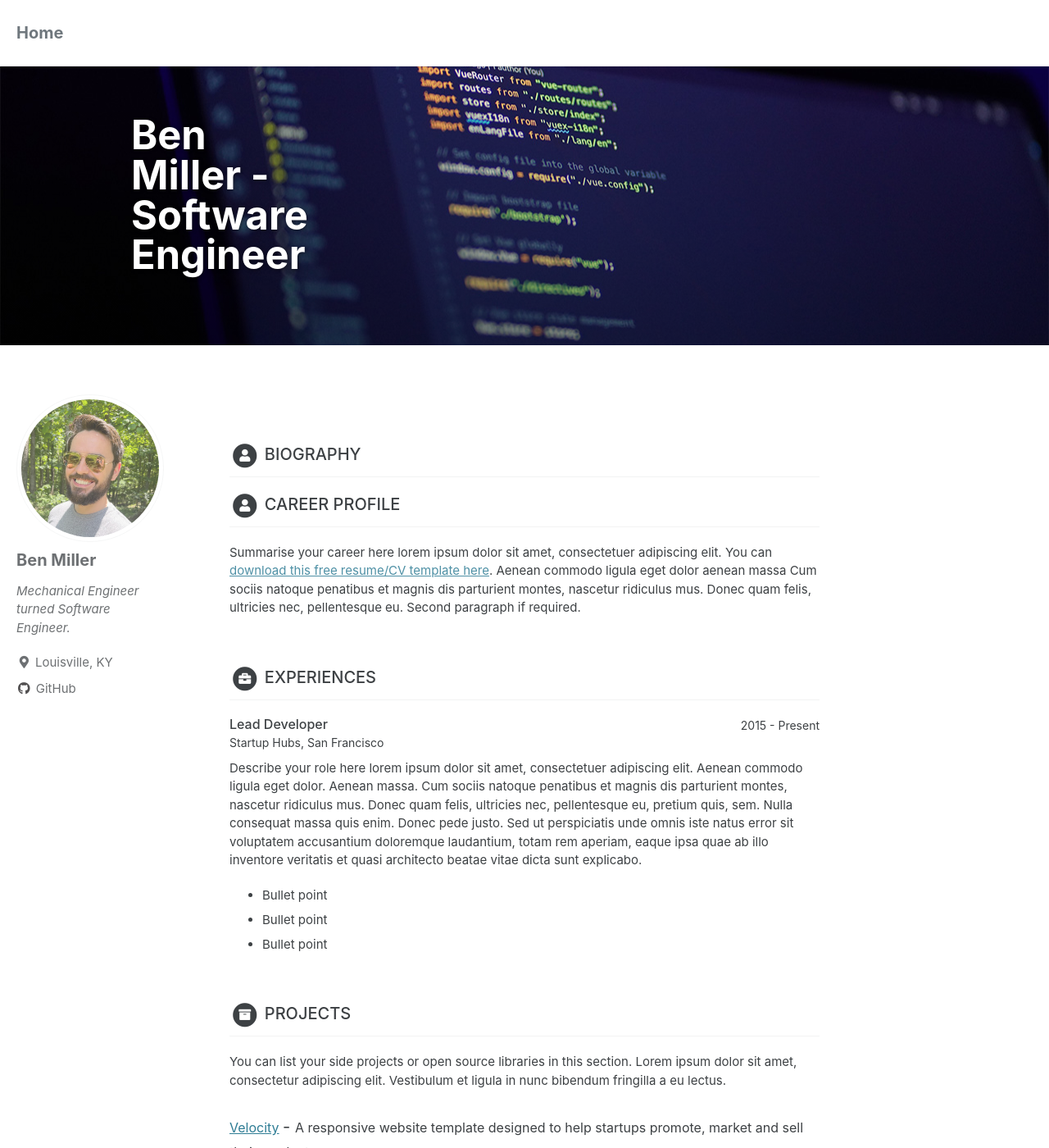
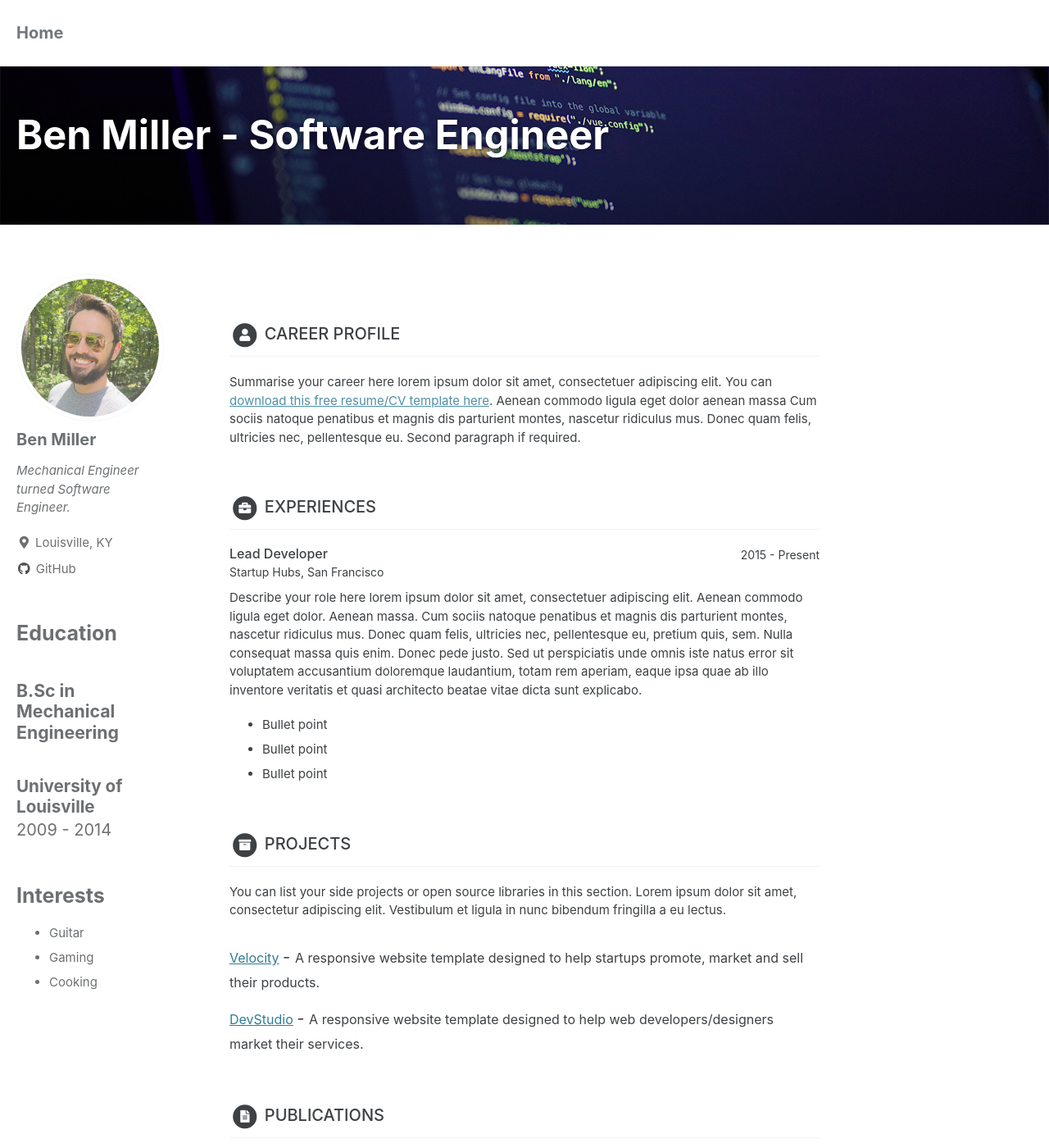
Before and after one commit to Ben-M-90/Ben-M-90.github.io, a Jekyll site: the page built from _pages/home.md, in a window 1280 px wide and 1400 px high. Shown: the whole window at 82% size. Built offline with Jekyll 4.4.1, drawn with Linux system fonts in a browser that asks for light colours; cached includes are drawn as plain includes.

Commit message:
Attempt to fix header css, add content to sidebar.

```diff
--- a/_includes/sidebar.html
+++ b/_includes/sidebar.html
@@ -1,4 +1,5 @@
 {% if page.author_profile or layout.author_profile or page.sidebar %}
+{% assign sidebar = site.data.data.sidebar %}
 <div class="sidebar sticky">
     {% if page.author_profile or layout.author_profile %}{% include author-profile.html %}{% endif %}
     {% if page.sidebar %}
@@ -15,5 +16,11 @@
     {% include nav_list nav=page.sidebar.nav %}
     {% endif %}
     {% endif %}
+
+    {% if sidebar.education %}
+        {% include education.html %}
+    {% endif %}
+
+    {% include interests.html %}
 </div>
 {% endif %}
--- a/_pages/home.md
+++ b/_pages/home.md
@@ -10,14 +10,6 @@ header:
 
 <div class="main-wrapper">
 
-	<h2 class="section-title">
-		<span class="fa-stack fa-xs">
-			<i class="fas fa-circle fa-stack-2x"></i>
-			<i class="fa fa-user fa-stack-1x fa-inverse"></i>
-		</span>
-		Biography
-	</h2>
-
 	{% include career-profile.html %}
 
 	{% include experiences.html %}
--- a/_sass/minimal-mistakes/_base.scss
+++ b/_sass/minimal-mistakes/_base.scss
@@ -344,14 +344,14 @@ input[type="submit"],
    Resume/CV Styling
    ========================================================================== */
 
-.wrapper {
+/*.wrapper {
     display: grid;
     grid-template-columns: repeat(10, 1fr);
     max-width: 1000px;
     margin: 0 auto;
-    position: relative;
+    position: relative;*/
     /*@include box-shadow(0px 2px 4px rgba(0, 0, 0, 0.1));*/
-}
+/*}*/
 
 .main-wrapper {
     grid-column: span 7;
```
Lines whose indentation alone changed are shown as unchanged.
